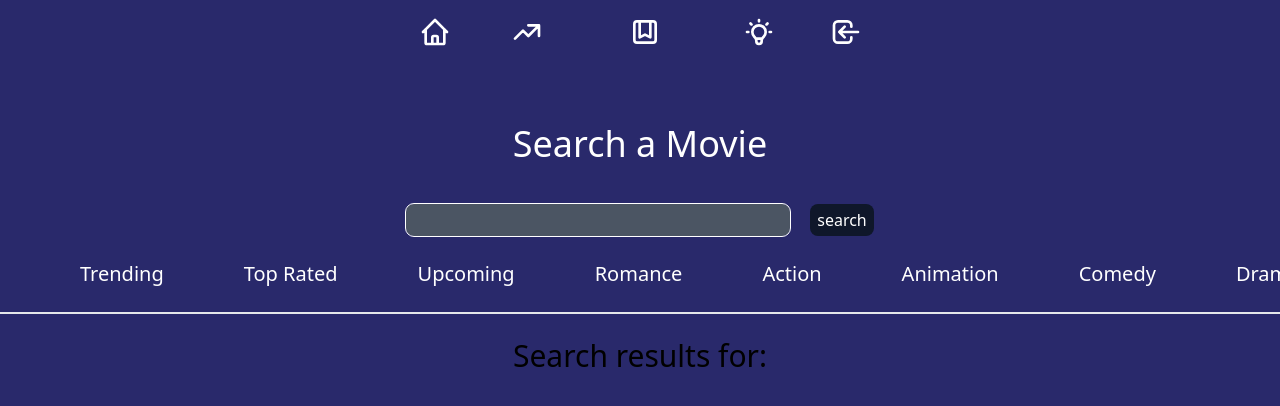
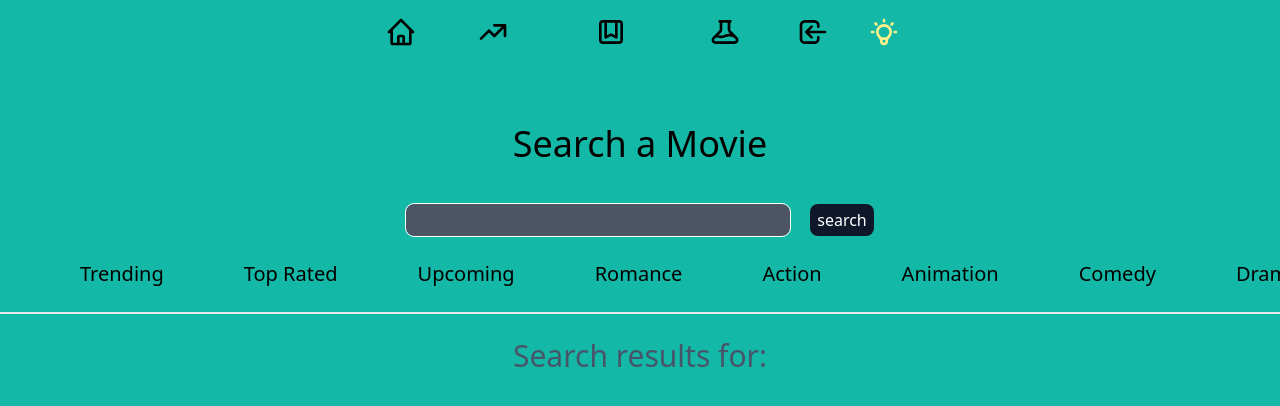
Before and after one commit to ramazankarisan/movie-search-api, a React (Create React App) app: page /search in a window 1280 px wide. Shown: the top 406 px of the page. Built offline with nearby package versions, Linux system fonts and the light colour scheme; no server answers.

Commit message:
darkmode added

```diff
--- a/src/components/Header.js
+++ b/src/components/Header.js
@@ -1,37 +1,48 @@
-import React from 'react';
-import { BookmarkAltIcon, HomeIcon, LightBulbIcon, LoginIcon, TrendingUpIcon } from "@heroicons/react/outline"
+import React, { useContext } from 'react';
+import { BeakerIcon, BookmarkAltIcon, HomeIcon, LightBulbIcon, LoginIcon, MoonIcon, TrendingUpIcon } from "@heroicons/react/outline"
 import { Link } from 'react-router-dom';
+import MovieContext from '../context/MovieContext';
 
 const Header = () => {
+  const { setTheme, colorTheme } = useContext(MovieContext)
 
   return <>
     <div className='flex justify-start sm:justify-center sm:space-x-5 my-4  '>
 
       <div className='flex flex-col justify-center items-center space-y-2 group cursor-pointer '>
-        <Link to="/">  <HomeIcon className="w-8 text-white group-hover:animate-bounce" /></Link>
-        <p className='text-white text-lg font-bold tracking-wider opacity-0 group-hover:opacity-100 '>Home</p>
+        <Link to="/">  <HomeIcon className="w-8  text-black dark:text-white group-hover:animate-bounce" /></Link>
+        <p className='text-black dark:text-white text-lg font-bold tracking-wider opacity-0 group-hover:opacity-100 '>Home</p>
       </div>
 
       <div className='flex flex-col justify-center items-center space-y-2 group cursor-pointer '>
-        <TrendingUpIcon className="w-8 text-white group-hover:animate-bounce " />
-        <p className='text-white text-lg font-bold tracking-wider opacity-0 group-hover:opacity-100'>Trending</p>
+        <TrendingUpIcon className="w-8 text-black dark:text-white group-hover:animate-bounce " />
+        <p className='text-black dark:text-white text-lg font-bold tracking-wider opacity-0 group-hover:opacity-100'>Trending</p>
       </div>
 
       <div className='flex flex-col justify-center items-center space-y-2 group cursor-pointer '>
-        <BookmarkAltIcon className="w-8 text-white group-hover:animate-bounce" />
-        <p className='text-white text-lg font-bold tracking-wider opacity-0 group-hover:opacity-100'> Collections</p>
+        <BookmarkAltIcon className="w-8 text-black dark:text-white group-hover:animate-bounce" />
+        <p className='text-black dark:text-white text-lg font-bold tracking-wider opacity-0 group-hover:opacity-100'> Collections</p>
       </div>
 
       <div className='flex flex-col justify-center items-center space-y-2 group cursor-pointer '>
-        <LightBulbIcon className="w-8 text-white group-hover:animate-bounce" />
-        <p className='text-white text-lg font-bold tracking-wider opacity-0 group-hover:opacity-100'>Random</p>
+        <BeakerIcon className="w-8 text-black dark:text-white group-hover:animate-bounce" />
+        <p className='text-black dark:text-white text-lg font-bold tracking-wider opacity-0 group-hover:opacity-100'>Random</p>
       </div>
 
       <div className='flex flex-col justify-center items-center space-y-2 group cursor-pointer '>
-        <LoginIcon className="w-8 text-white group-hover:animate-bounce" />
-        <p className='text-white text-lg font-bold tracking-wider opacity-0 group-hover:opacity-100'>Login</p>
+        <LoginIcon className="w-8 text-black dark:text-white  group-hover:animate-bounce" />
+        <p className='text-black dark:text-white text-lg font-bold tracking-wider opacity-0 group-hover:opacity-100'>Login</p>
       </div>
-
+      <span onClick={() => setTheme(colorTheme)}>
+        {colorTheme === "light" ? <div className='flex flex-col justify-center items-center space-y-2 group cursor-pointer '>
+          <MoonIcon className="w-8 text-red-700 dark:text-white group-hover:animate-bounce" />
+          <p className='text-red-700 dark:text-white text-lg font-bold tracking-wider opacity-0 group-hover:opacity-100'>Dark</p>
+        </div> :
+          <div className='flex flex-col justify-center items-center space-y-2 group cursor-pointer '>
+            <LightBulbIcon className="w-8 text-yellow-200 dark:text-white group-hover:animate-bounce  " />
+            <p className=' text-yellow-200 dark:text-white text-lg font-bold tracking-wider opacity-0 group-hover:opacity-100'>Dark </p>
+          </div>}
+      </span>
     </div>
   </>;
 };
--- a/src/components/NavbarTrends.js
+++ b/src/components/NavbarTrends.js
@@ -5,7 +5,7 @@ import { requests } from "../API/requests"
 const NavbarTrends = () => {
   const navigate = useNavigate()
   return <>
-    <div className='flex px-10 sm:px-20 whitespace-nowrap space-x-10 sm:space-x-20 text-xl text-white  overflow-x-scroll scrollbar-hide sm:justify-evenly scroll-horizon '>
+    <div className='flex px-10 sm:px-20 whitespace-nowrap space-x-10 sm:space-x-20 text-xl text-black dark:text-white  overflow-x-scroll scrollbar-hide sm:justify-evenly scroll-horizon '>
 
       {Object.entries(requests).map(([key, { title, url }]) => {
         return (
--- a/src/components/SearchBar.js
+++ b/src/components/SearchBar.js
@@ -6,11 +6,11 @@ const SearchBar = () => {
 
   return <>
     <div className='flex flex-col h-40 justify-center items-center'>
-      <h1 className='text-4xl text-white mb-10'> Search a Movie</h1>
+      <h1 className='text-4xl text-black dark:text-white mb-10'> Search a Movie</h1>
       <div>
         <form onSubmit={searchMovie}>
           <input type="text" name="" id="" className='sm:w-96 pl-4 rounded-lg p-1 bg-gray-600 outline outline-1 text-white' />
-          <input type="submit" value="search" className='hover:text-black hover:font-bold hover:bg-white  ml-5 rounded-lg p-1 w-16 text-white bg-slate-900 cursor-pointer' />
+          <input type="submit" value="search" className='hover:text-black hover:font-bold hover:bg-white dark:border-2  ml-5 rounded-lg p-1 w-16 text-white bg-slate-900 cursor-pointer' />
         </form>
       </div>
     </div>
--- a/src/components/SearchResults.js
+++ b/src/components/SearchResults.js
@@ -3,14 +3,14 @@ import MovieContext from '../context/MovieContext';
 import Thumbnail from './Thumbnail';
 
 const SearchResults = () => {
-  const { movieList, movieName } = useContext(MovieContext)
+  const { movieList, movieName, error } = useContext(MovieContext)
 
   return <>
-
-    <h1 className='text-center my-6 pt-6 text-3xl text-black  border-t-2 '>  Search results for:<b className='text-white'> {movieName}</b></h1>
-    <div className='my-10 p-10 flex flex-col items-center md:grid md:grid-cols-2 xl:grid-cols-3  '>
-      {movieList.map(result => <Thumbnail key={result.id} result={result} />)}
-    </div>
+    {error.length > 0 && <h1>{error}</h1>}
+    {error.length === 0 && <><h1 className='text-center my-6 pt-6 text-3xl text-slate-600  border-t-2 '>  Search results for:<b className='text-black dark:text-white'> {movieName}</b></h1>
+      <div className='my-10 p-10 flex flex-col items-center md:grid md:grid-cols-2 xl:grid-cols-3  '>
+        {movieList.map(result => <Thumbnail key={result.id} result={result} />)}
+      </div></>}
   </>
 
 };
--- a/src/components/Thumbnail.js
+++ b/src/components/Thumbnail.js
@@ -4,12 +4,12 @@ import React from 'react';
 const Thumbnail = ({ result }) => {
   const BASE_URL = "https://image.tmdb.org/t/p/w500"
   return <>
-    <div className=' m-4 group cursor-pointer transition duration-200 ease-in transform sm:hover:scale-105 shadow-xl  hover:shadow-gray-400 '>
+    <div className=' m-4 group cursor-pointer transition duration-200 ease-in transform sm:hover:scale-105 shadow-xl  hover:shadow-gray-900 dark:hover:shadow-zinc-200 '>
       <img className='w-100 h-[400px] object-cover  ' src={BASE_URL + (result.backdrop_path || result.poster_path)} alt="" />
       <div className='p-2'>
-        <p className='truncate max-w-xs text-gray-300'>{result.overview}</p>
-        <h2 className='text-2xl text-zinc-50 mt-1 transition-all duration-100 ease-in-out group-hover:font-bold'>{result.title || result.original_name}</h2>
-        <p className='flex items-center opacity-0 group-hover:opacity-100 mt-1'>{result.media_type && `${result.media_type} -`} {" "} {result.release_date || result.first_air_date} {" "} <ThumbUpIcon className='h-5 mx-2 text-zinc-500' /> {result.vote_count}</p>
+        <p className='truncate max-w-xs text-black dark:text-white'>{result.overview}</p>
+        <h2 className='text-2xl text-black dark:text-white mt-1 transition-all duration-100 ease-in-out group-hover:font-bold'>{result.title || result.original_name}</h2>
+        <p className='flex items-center opacity-0 text-black dark:text-white group-hover:opacity-100 mt-1'>{result.media_type && `${result.media_type} -`} {" "} {result.release_date || result.first_air_date} {" "} <ThumbUpIcon className='h-5 mx-2 text-black dark:text-white' /> {result.vote_count}</p>
       </div>
     </div>
   </>;
--- a/src/context/MovieState.js
+++ b/src/context/MovieState.js
@@ -8,14 +8,26 @@ const MovieState = (props) => {
   const apiKey = process.env.REACT_APP_API_KEY
   const navigate = useNavigate();
   const [movieName, setMovieName] = useState('');
-  // const [error, setError] = useState('');
+  const [error, setError] = useState('');
   const [movieList, setMovieList] = useState([]);
+
+  // for darkMode
+  const [theme, setTheme] = useState("light");
+  const colorTheme = theme === "light" ? "dark" : "light"
+
+  useEffect(() => {
+    const root = window.document.documentElement;
+    root.classList.remove(colorTheme);
+    root.classList.add(theme);
+
+  }, [theme]);
+
 
   const searchMovie = (e) => {
     e.preventDefault();
     setMovieName(e.target[0].value);
     navigate("/search")
-    // setError('')
+    setError('')
 
   }
   const finId = () => {
@@ -23,6 +35,8 @@ const MovieState = (props) => {
       .then(item => setMovieList(item.data.results))
       .catch(err => {
         console.log(err);
+        setError("An Error occured and cannot be reached to the results")
+        console.log(error);
       })
 
   };
@@ -34,7 +48,7 @@ const MovieState = (props) => {
   }, [movieName]);
 
   return (
-    <MovieContext.Provider value={{ searchMovie, movieList, movieName }}>
+    <MovieContext.Provider value={{ searchMovie, movieList, movieName, error, setTheme, colorTheme }}>
       {props.children}
     </MovieContext.Provider>
   )
--- a/src/index.css
+++ b/src/index.css
@@ -3,5 +3,5 @@
 @tailwind utilities;
 
 body {
-    background-color: rgb(41, 41, 107);
+    @apply bg-teal-500  dark:bg-slate-900;
 }
--- a/tailwind.config.js
+++ b/tailwind.config.js
@@ -4,4 +4,5 @@ module.exports = {
     extend: {},
   },
   plugins: [require('tailwind-scrollbar-hide')],
+  darkMode: 'class',
 }
```
